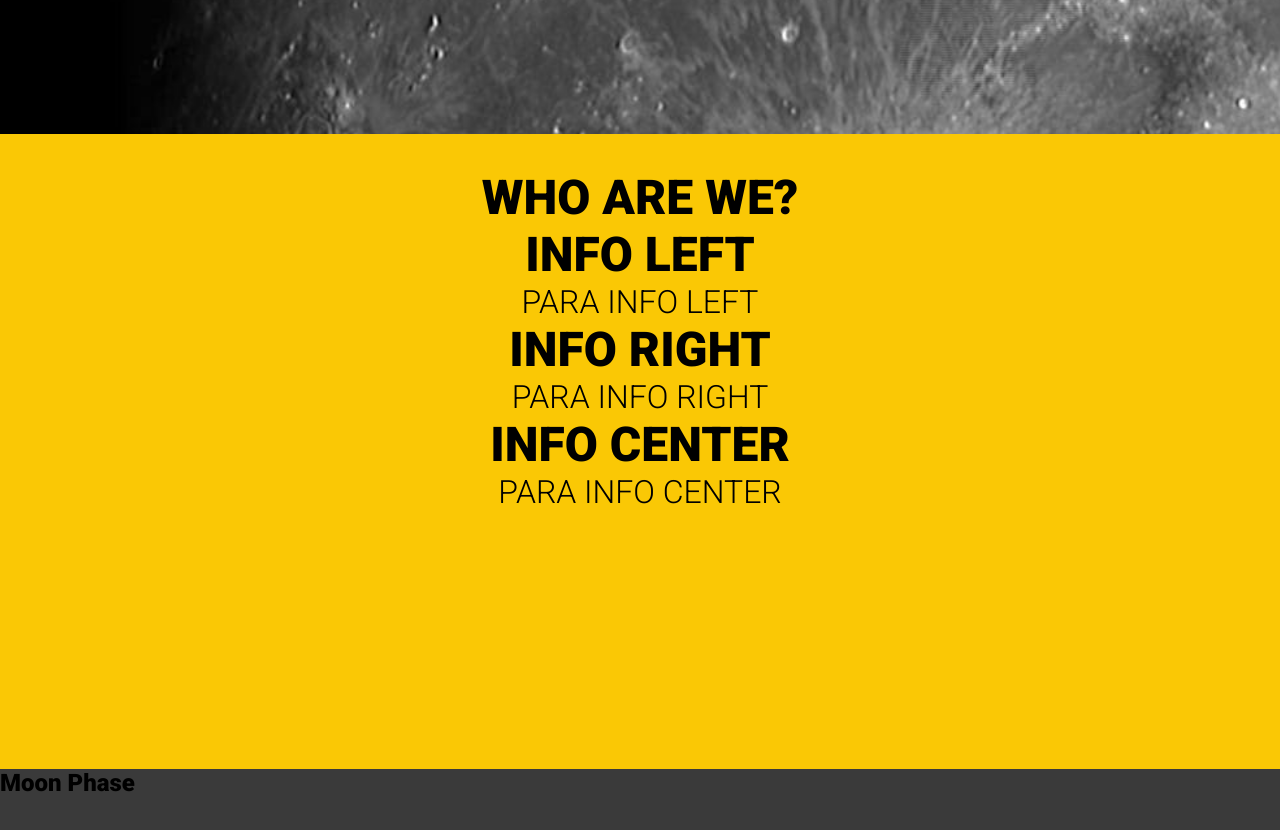
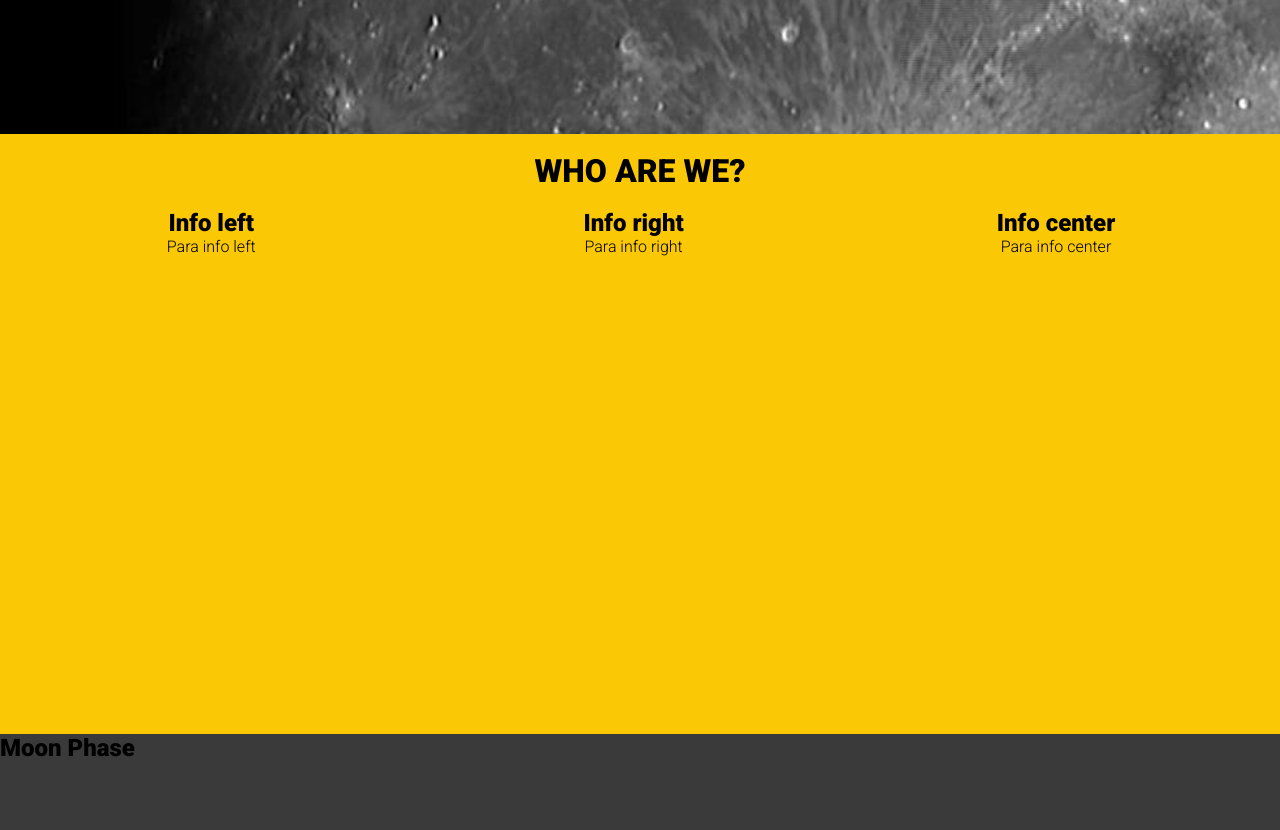
Before and after one commit to frapplecat/moonup, a plain HTML site: page index.html in a window 1280 px wide. Shown: the part 1340-2170 px from the top of the page. Drawn offline with Linux system fonts and the light colour scheme; a script that the page names is missing.

Commit message:
add more style to about us section

```diff
--- a/assets/css/style.css
+++ b/assets/css/style.css
@@ -106,15 +106,22 @@ nav a:hover {
 
 #about-us {
     height: 600px;
+    width: 100%;
     background-color: rgb(250, 200, 5);
-    text-transform: uppercase;
-    text-align: center;
-    font-size: 200%;
-    padding-top: 35px;
 }
 
-.about-us-info {
-    ;
+#about-us div {
+    float: left;
+    width: 33%;
+    text-align: center;
+
+}
+
+#about-us h1 {
+    text-align: center;
+    text-transform: uppercase;
+    font-size: 200%;
+    line-height: 75px;
 }
 
 #moon-phase {
--- a/index.html
+++ b/index.html
@@ -48,7 +48,6 @@
     </section>
     <section id="about-us">
         <h1>Who are we?</h1>
-        <div class="about-us-info">
             <div>
                 <h2>Info left</h2>
                 <p>Para info left</p>
@@ -66,8 +65,6 @@
                 <p>Para info center</p>
 
             </div>
-        </div>
-
     </section>
 
     <section id="moon-phase">
```
Also changed, not shown: backup.css (deleted).
